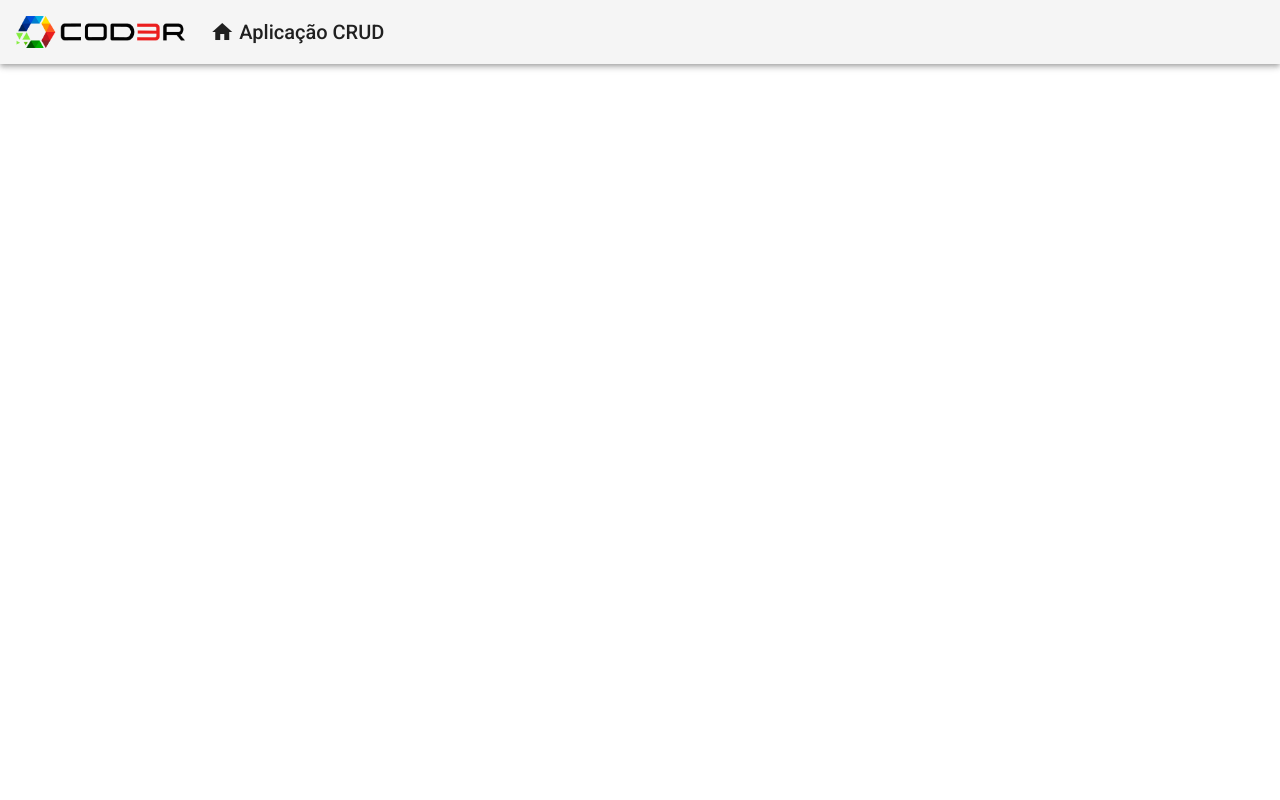
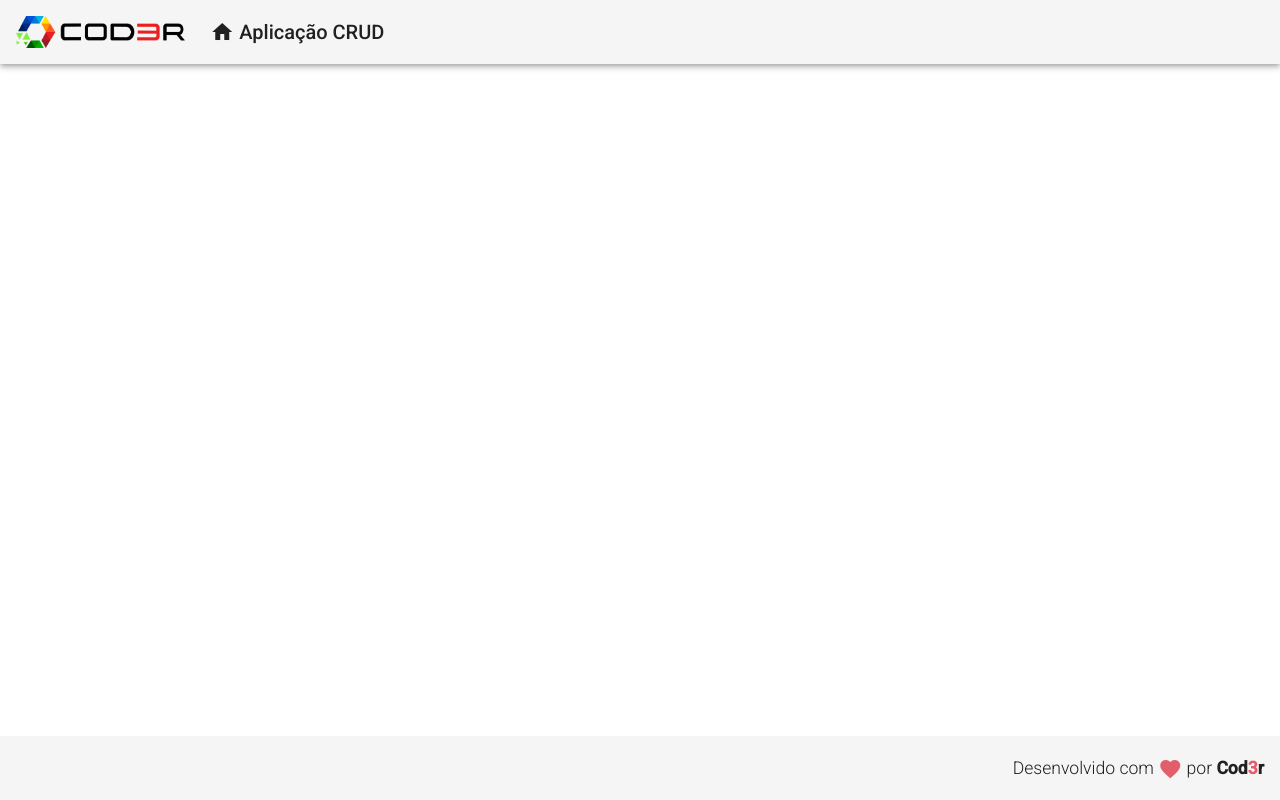
Before and after one commit to gpmendes7/angular2, an Angular app in the folder frontend/: page / in a window 1280 px wide. Built offline with nearby package versions, Linux system fonts and the light colour scheme.

Commit message:
FooterComponent.

```diff
--- a/frontend/src/app/app.component.html
+++ b/frontend/src/app/app.component.html
@@ -1 +1,2 @@
 <app-header></app-header>
+<app-footer></app-footer>
--- a/frontend/src/app/app.module.ts
+++ b/frontend/src/app/app.module.ts
@@ -7,11 +7,13 @@
 import { HeaderComponent } from './components/template/header/header.component';
 
 import { MatToolbarModule } from '@angular/material/toolbar';
+import { FooterComponent } from './components/template/footer/footer.component';
 
 @NgModule({
   declarations: [
     AppComponent,
-    HeaderComponent
+    HeaderComponent,
+    FooterComponent
   ],
   imports: [
     BrowserModule,
--- /dev/null
+++ b/frontend/src/app/components/template/footer/footer.component.css
@@ -0,0 +1,12 @@
+.footer {
+    position: fixed;
+    bottom: 0;
+
+    display: flex;
+    justify-content: flex-end;
+}
+
+.footer > span {
+    font-size: 1.1rem;
+    font-weight: 300;
+}
--- /dev/null
+++ b/frontend/src/app/components/template/footer/footer.component.html
@@ -0,0 +1,9 @@
+<mat-toolbar class="footer">
+    <span>
+        Desenvolvido com
+        <i class="material-icons red v-middle">
+            favorite
+        </i>
+        por <strong>Cod<span class="red">3</span>r</strong>
+    </span>
+</mat-toolbar>
--- /dev/null
+++ b/frontend/src/app/components/template/footer/footer.component.ts
@@ -0,0 +1,15 @@
+import { Component, OnInit } from '@angular/core';
+
+@Component({
+  selector: 'app-footer',
+  templateUrl: './footer.component.html',
+  styleUrls: ['./footer.component.css']
+})
+export class FooterComponent implements OnInit {
+
+  constructor() { }
+
+  ngOnInit(): void {
+  }
+
+}
--- a/frontend/src/styles.css
+++ b/frontend/src/styles.css
@@ -2,3 +2,11 @@
 
 html, body { height: 100%; }
 body { margin: 0; font-family: Roboto, "Helvetica Neue", sans-serif; }
+
+.red {
+    color: rgb(227, 94, 107);
+}
+
+.v-middle {
+    vertical-align: middle;
+}
```
Also changed, not shown: 1 other file (tests, documents, lock files or other folders).
